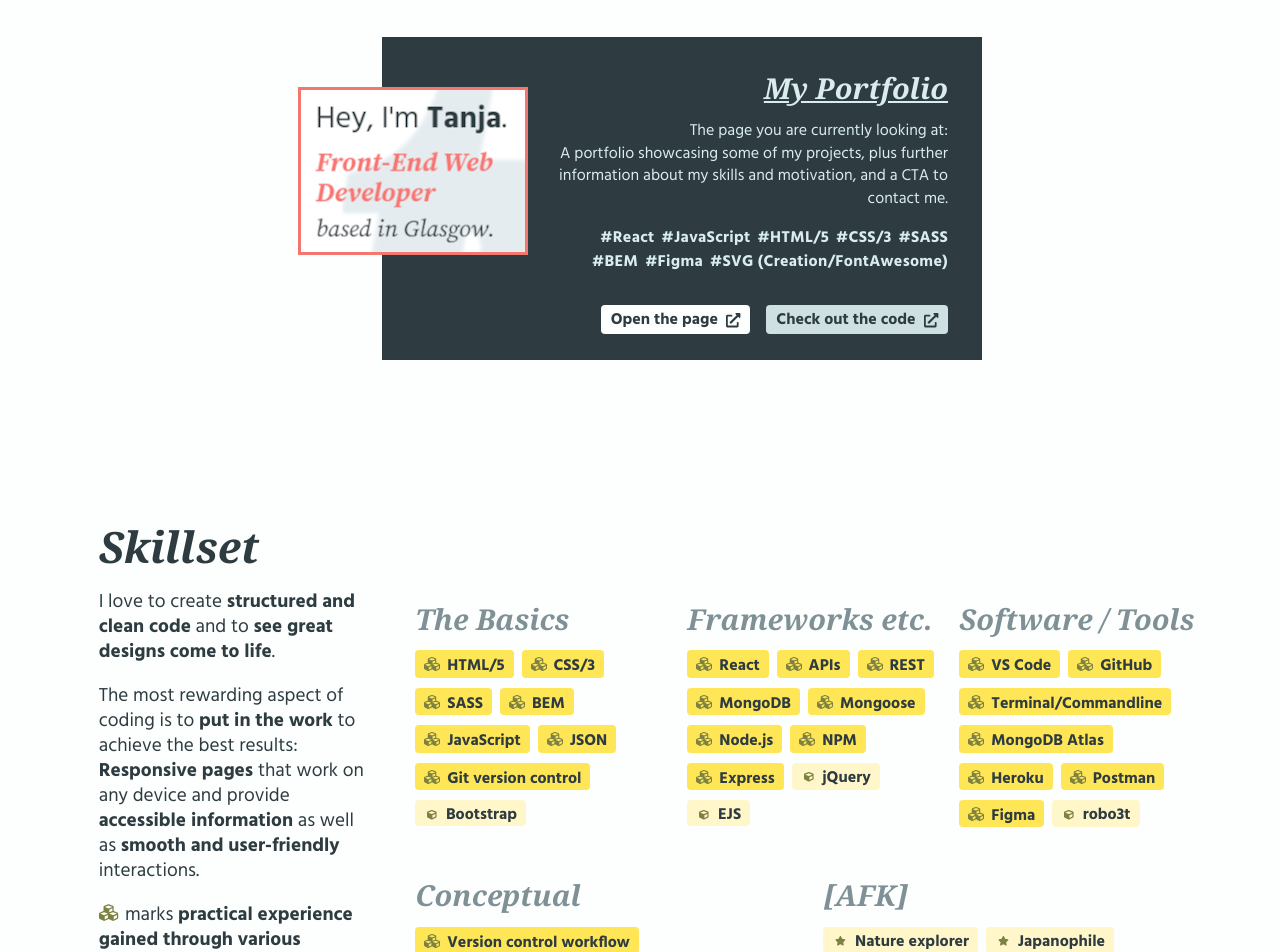
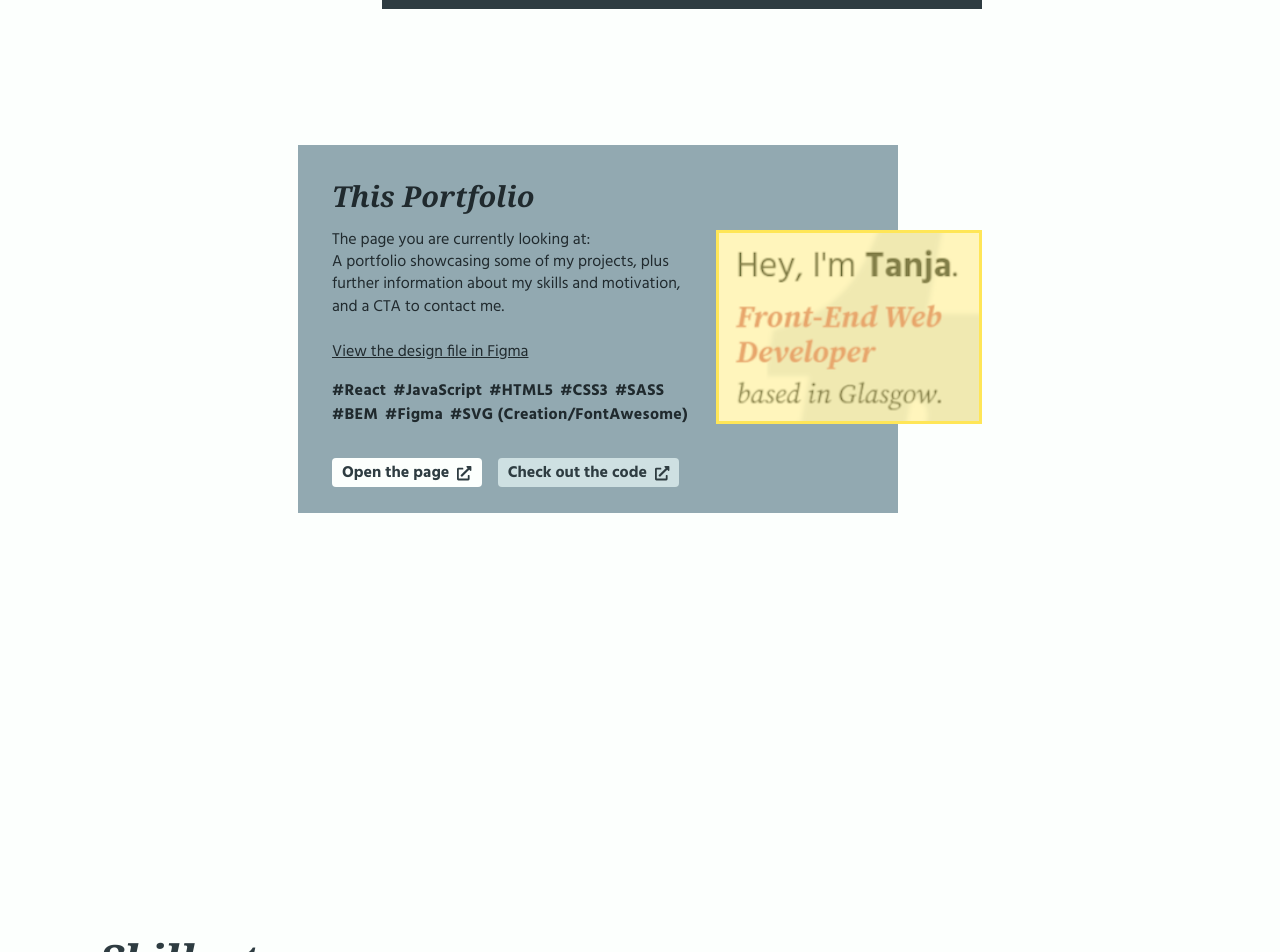
Before and after one commit to tanjanita/portfolio, a React (Create React App) app: page / in a window 1280 px wide. Shown: the part 1560-2512 px from the top of the page. Built offline with nearby package versions, Linux system fonts and the light colour scheme; a web font is replaced by a local one.

Commit message:
Fixes #39 Initial launch adjustments

```diff
--- a/src/Footer.js
+++ b/src/Footer.js
@@ -9,7 +9,7 @@ function Footer() {
       <div className="contact">
         <div className="contact__container">
           <h2 className="contact__headline" id="contact">Contact me</h2>
-          <p className="contact__text">Interested? I would love to hear from you to explore work opportunities together:</p>
+          <p className="contact__text">I would love to hear from you to explore work opportunities:</p>
           <a className="contact__link" href="mailto:riethmueller@mail.com">riethmueller@mail.com</a>
         </div>
       </div>
--- a/src/Hero.js
+++ b/src/Hero.js
@@ -7,8 +7,7 @@ function Hero() {
         <p className="hero__headline" id="home">Hey, I'm <strong>Tanja</strong>.</p>
         <h1 className="hero__title"><strong>Front-End Web Developer</strong></h1>
         <p className="hero__subtitle">based in Glasgow.</p>
-        <p className="hero__introduction">I love to create <strong>structured and clean code</strong> and to <strong>see great designs come to life</strong>.<br /><br />
-        What I enjoy most is <strong>putting in the work</strong> to achieve the best results: <strong>Responsive pages</strong> that work on any device and provide <strong>accessible information</strong> as well as <strong>smooth and user-friendly</strong> interactions.</p>
+        <p className="hero__introduction">I love to create <strong>clean and structured code</strong> in order to make <strong>great designs come to life</strong>.</p>
         <p className="hero__welcome">Welcome to my portfolio!</p>
       </div>
     </article>
--- a/src/ProjectCard.js
+++ b/src/ProjectCard.js
@@ -10,7 +10,7 @@ function ProjectCard() {
 
       {Projects.map((project) => {
         // Set modulo to 1 or 0 to switch order of project card designs
-        let oddCard = (project.id % 2 === 0) ? true : false;
+        let oddCard = (project.id % 2 === 1) ? true : false;
         return (
 
         <div className={`project-card__container${oddCard ? " project-card__container--align-right" : ""}`} key={project.id}>
@@ -22,9 +22,7 @@ function ProjectCard() {
             <ul className={`horizontal-list${oddCard ? " horizontal-list--align-right" : ""}`}>
 
               {project.technologies.map((technology, index) =>
-
                 <li key={index} className={`horizontal-list__item${oddCard ? " horizontal-list__item--align-right" : ""}`}>#{technology} </li>
-
               )}
 
             </ul>
@@ -38,8 +36,9 @@ function ProjectCard() {
                 <FontAwesomeIcon icon={faExternalLinkAlt} className="project__button-icon" />
               </a>
             </div>
-            <div className={`project__image-box${oddCard ? " project__image-box--align-right" : ""}`}>
+            <div className={`project__image-box${oddCard ? " project__image-box--align-right" : ""}`}><a href={project.linkPage} target="_blank" rel="noreferrer" title={`Open ${project.name} page in a new tab`}>
               <img src={project.imageURL} className="project__image" alt={`Screenshot of project ${project.name}`}/>
+              </a>
             </div>
           </div>
         </div>
--- a/src/Skills.js
+++ b/src/Skills.js
@@ -10,10 +10,9 @@ function Skills() {
 
       <div className="article__header skillset-header">
         <h2 className="article__headline" id="skillset">Skillset</h2>
-        <p className="article__description">I love to create <strong>structured and clean code</strong> and to <strong>see great designs come to life</strong>.</p>
-        <p className="article__description">The most rewarding aspect of coding is to <strong>put in the work</strong> to achieve the best results: <strong>Responsive pages</strong> that work on any device and provide <strong>accessible information</strong> as well as <strong>smooth and user-friendly</strong> interactions.</p>
-
-        <p className="article__description"><FontAwesomeIcon icon={faCubes} className="list__item-icon" />marks <strong>practical experience gained through various projects</strong>, whilst <FontAwesomeIcon icon={faCube} className="list__item-icon list__item-icon--small" />skills were mostly part of training and coursework.</p>
+        <p className="article__description">I love to create <strong>clean and structured code</strong> in order to make <strong>great designs come to life</strong>.</p>
+        <p className="article__description">The most rewarding aspect of web programming is to see great results achieved from putting in the work: <strong>Visually precise rendition</strong> of the design, <strong>fast and responsive pages</strong> that work on any device and provide <strong>smooth and user-friendly functionality</strong>.</p>
+        <p className="article__description"><FontAwesomeIcon icon={faCubes} className="list__item-icon" />marks practical experience gained through various projects, whilst <FontAwesomeIcon icon={faCube} className="list__item-icon list__item-icon--small" />skills were mostly part of training and coursework.</p>
         {/* Check if text is long enough for anchor-link positioning or if ::before block needs to be adapted */}
       </div>
 
--- a/src/projects.json
+++ b/src/projects.json
@@ -1,17 +1,17 @@
 [{
     "id": 1,
-    "name": "ShoppingMate App",
+    "name": "shoppingMate App",
     "description": "A browser-based shopping list app, which can be used to split the list. Shopping mates can select shopping aisle categories and tick off items at the same time.<br /><br /><i>PLEASE NOTE: Opening the app for the first time might take longer due to it currently being a free deployment which goes to sleep when it 's not in use. Sorry 'bout that!</i>",
-    "technologies": ["React", "API", "REST", "MongoDB", "Mongoose", "JavaScript", "HTML/5", "CSS/3", "Postman", "Heroku"],
+    "technologies": ["React", "API", "REST", "MongoDB", "Mongoose", "JavaScript", "HTML5", "CSS3", "Postman", "Heroku"],
     "linkPage": "https://tanjanita-shopping-mate.herokuapp.com/",
     "linkCode": "https://github.com/tanjanita/shopping-mate",
     "imageURL": "/images/project-image-shoppingMate-224x162.png"
   },
   {
     "id": 2,
-    "name": "My Portfolio",
-    "description": "The page you are currently looking at: <br />A portfolio showcasing some of my projects, plus further information about my skills and motivation, and a CTA to contact me.",
-    "technologies": ["React", "JavaScript", "HTML/5", "CSS/3", "SASS", "BEM", "Figma", "SVG (Creation/FontAwesome)"],
+    "name": "This Portfolio",
+    "description": "The page you are currently looking at: <br />A portfolio showcasing some of my projects, plus further information about my skills and motivation, and a CTA to contact me.<br /><br /><a href='https://www.figma.com/file/Ic7eZFDKapZZtsskpJJibg/Portfolio-Design?node-id=103%3A1479'><u>View the design file in Figma</u></a>",
+    "technologies": ["React", "JavaScript", "HTML5", "CSS3", "SASS", "BEM", "Figma", "SVG (Creation/FontAwesome)"],
     "linkPage": "https://tanjanita.herokuapp.com/",
     "linkCode": "https://github.com/tanjanita/portfolio",
     "imageURL": "/images/project-image-portfolio-224x162.png"
--- a/src/skills.json
+++ b/src/skills.json
@@ -2,10 +2,16 @@
   "id": 1,
   "category": "The Basics",
   "skillset": [{
-    "name": "HTML/5",
+    "name": "JavaScript",
     "highlight": true
   }, {
-    "name": "CSS/3",
+    "name": "JSON",
+    "highlight": true
+  }, {
+    "name": "HTML5",
+    "highlight": true
+  }, {
+    "name": "CSS3",
     "highlight": true
   }, {
     "name": "SASS",
@@ -14,14 +20,17 @@
     "name": "BEM",
     "highlight": true
   }, {
-    "name": "JavaScript",
+    "name": "Mobile-first CSS",
     "highlight": true
   }, {
-    "name": "JSON",
+    "name": "Responsive pages",
     "highlight": true
   }, {
     "name": "Git version control",
     "highlight": true
+  }, {
+    "name": "Scrum",
+    "highlight": false
   }, {
     "name": "Bootstrap",
     "highlight": false
@@ -70,7 +79,10 @@
     "name": "GitHub",
     "highlight": true
   }, {
-    "name": "Terminal/Commandline",
+    "name": "Command line",
+    "highlight": true
+  }, {
+    "name": "Postman",
     "highlight": true
   }, {
     "name": "MongoDB Atlas",
@@ -79,14 +91,8 @@
     "name": "Heroku",
     "highlight": true
   }, {
-    "name": "Postman",
-    "highlight": true
-  }, {
     "name": "Figma",
     "highlight": true
-  }, {
-    "name": "robo3t",
-    "highlight": false
   }]
 }, {
   "id": 4,
@@ -108,7 +114,7 @@
     "name": "Nature explorer",
     "highlight": false
   }, {
-    "name": "Japanophile",
+    "name": "Horticulturalist",
     "highlight": false
   }, {
     "name": "Art lover",
--- a/src/styles/_main.scss
+++ b/src/styles/_main.scss
@@ -96,7 +96,23 @@
   content: "";
 
   @include screen(large) {
-    height: $header-height-large+30px;
-    margin-top: -$header-height-large+30px;
+    height: $header-height-large+40px;
+    margin-top: -$header-height-large+40px;
   }
 }
+
+#portfolio::before {
+
+  @include screen(xlarge) {
+    height: $header-height-large+50px;
+    margin-top: -$header-height-large+50px;
+  }
+}
+
+#skillset::before {
+
+  @include screen(xlarge) {
+    height: $header-height-large+160px;
+    margin-top: -$header-height-large+160px;
+  }
+}
--- a/src/styles/_projectCard.scss
+++ b/src/styles/_projectCard.scss
@@ -55,9 +55,9 @@
     margin: 0 0 10px;
     font-size: $text-h2;
     color: inherit; // Inherit from container instead of headline specs
-    text-decoration: underline;
+    // text-decoration: underline;
     text-decoration-skip: objects;
-    text-transform: capitalize;
+    // text-transform: capitalize;
 
     @include screen(small) {
       margin: 0 0 16px;
@@ -74,6 +74,10 @@
 
     @include screen(medium) {
       max-width: 400px;
+    }
+
+    @include screen(large) {
+      max-width: 365px;
     }
   }
 
@@ -145,6 +149,12 @@
       top: 50px;
     }
 
+    @include screen(large) {
+      width: 266px;
+      height: 194px;
+      top: 85px;
+    }
+
     &--align-right {
       left: $padding-sides;
       background-color: $colour-highlight-1;
@@ -169,9 +179,16 @@
     margin: 3px;
     max-width: 194px;
     overflow: hidden;
+    filter: grayscale(0.3);
+    opacity: .6;
 
     @include screen(medium) {
       max-width: 224px;
+    }
+
+    @include screen(large) {
+      width: 260px;
+      max-width: 260px;
     }
 
   }
@@ -196,6 +213,10 @@
     max-width: 400px;
   }
 
+  @include screen(large) {
+    max-width: 365px;
+  }
+
   &__item {
     padding: 5px 7px 0 0;
     white-space: nowrap;
--- a/src/styles/styles.css
+++ b/src/styles/styles.css
@@ -947,8 +947,22 @@ p {
 @media only screen and (min-width: 992px) {
   #portfolio::before,
   #skillset::before {
-    height: 191px;
-    margin-top: -131px;
+    height: 201px;
+    margin-top: -121px;
+  }
+}
+
+@media only screen and (min-width: 1200px) {
+  #portfolio::before {
+    height: 211px;
+    margin-top: -111px;
+  }
+}
+
+@media only screen and (min-width: 1200px) {
+  #skillset::before {
+    height: 321px;
+    margin-top: -1px;
   }
 }
 
@@ -1140,10 +1154,8 @@ p {
   margin: 0 0 10px;
   font-size: 1.8rem;
   color: inherit;
-  text-decoration: underline;
   -webkit-text-decoration-skip: objects;
           text-decoration-skip: objects;
-  text-transform: capitalize;
 }
 
 @media only screen and (min-width: 370px) {
@@ -1166,6 +1178,12 @@ p {
 @media only screen and (min-width: 768px) {
   .project__description {
     max-width: 400px;
+  }
+}
+
+@media only screen and (min-width: 992px) {
+  .project__description {
+    max-width: 365px;
   }
 }
 
@@ -1264,6 +1282,14 @@ p {
   }
 }
 
+@media only screen and (min-width: 992px) {
+  .project__image-box {
+    width: 266px;
+    height: 194px;
+    top: 85px;
+  }
+}
+
 .project__image-box--align-right {
   left: 26px;
   background-color: #f3766f;
@@ -1293,11 +1319,21 @@ p {
   margin: 3px;
   max-width: 194px;
   overflow: hidden;
+  -webkit-filter: grayscale(0.3);
+          filter: grayscale(0.3);
+  opacity: .6;
 }
 
 @media only screen and (min-width: 768px) {
   .project__image {
     max-width: 224px;
+  }
+}
+
+@media only screen and (min-width: 992px) {
+  .project__image {
+    width: 260px;
+    max-width: 260px;
   }
 }
 
@@ -1329,6 +1365,12 @@ p {
 @media only screen and (min-width: 768px) {
   .horizontal-list {
     max-width: 400px;
+  }
+}
+
+@media only screen and (min-width: 992px) {
+  .horizontal-list {
+    max-width: 365px;
   }
 }
 
```
Also changed, not shown: 1 other file (tests, documents, lock files or other folders).
